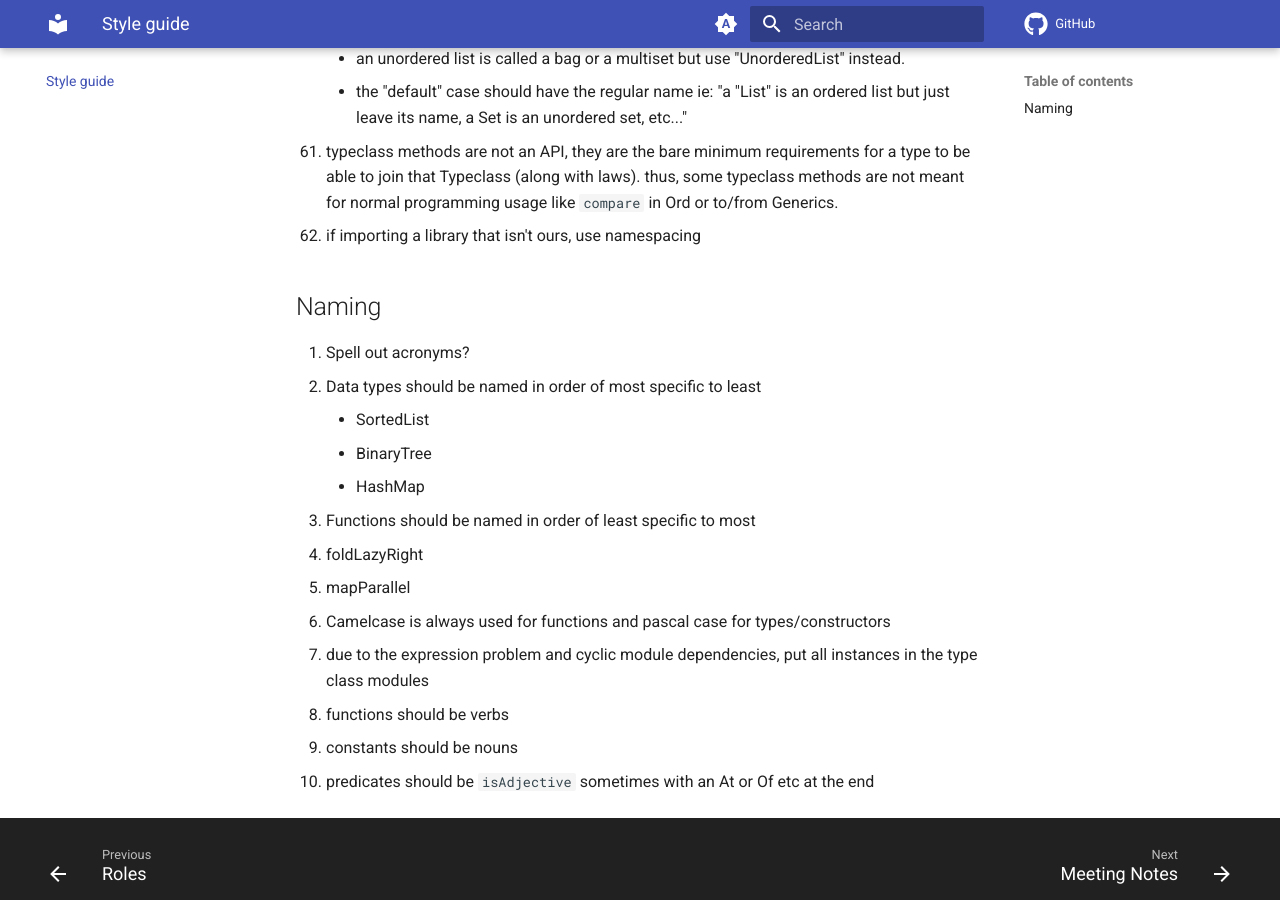
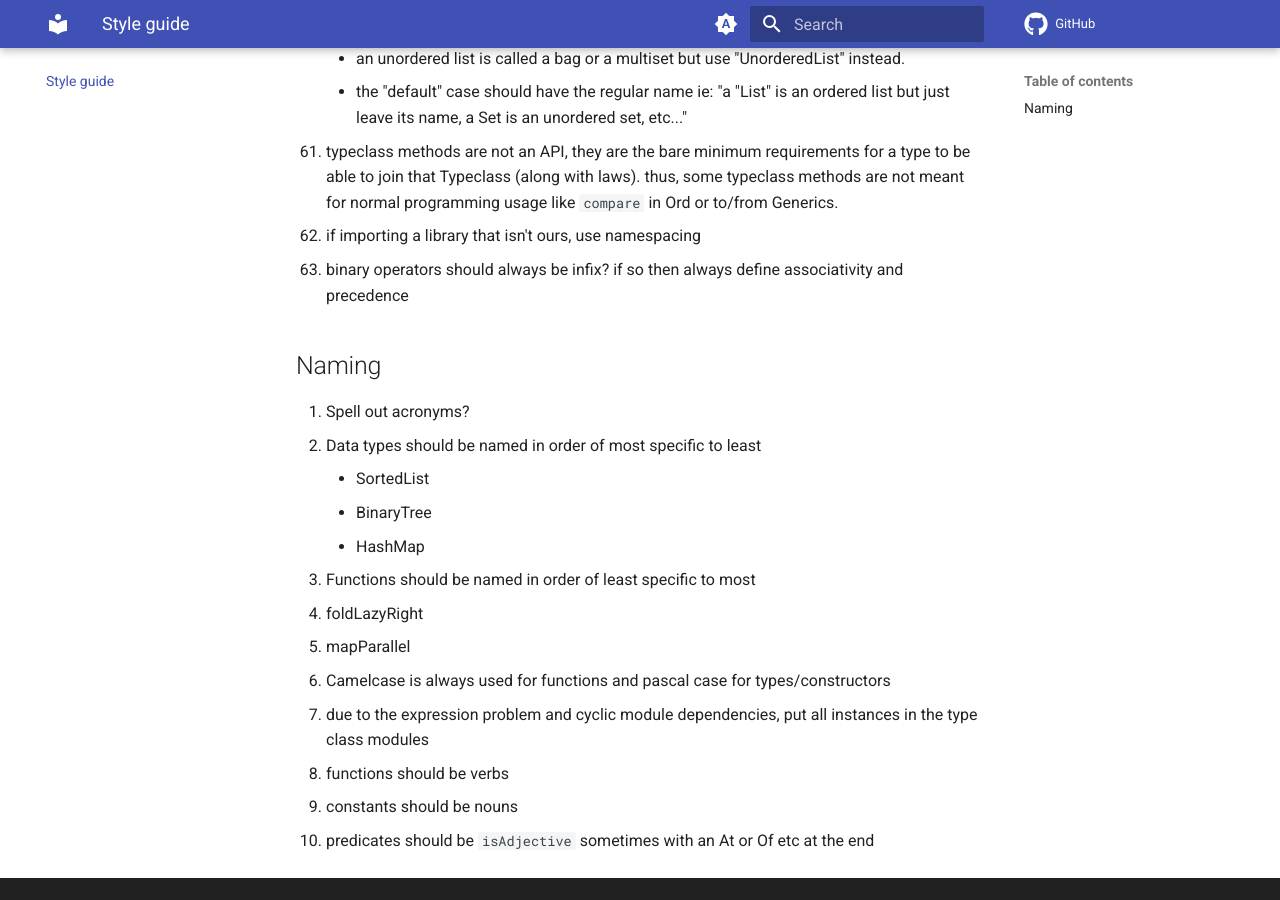
Before and after one commit to solvex-software/solvex-internal-documentation, an MkDocs documentation site: the page built from docs/style-guide.md, in a window 1280 px wide and 900 px high, scrolled down 2818 px. Built offline with MkDocs 1.6.1 and Material for MkDocs 9.7.7, drawn with Linux system fonts in a browser that asks for light colours; comment, search, counter and statistics services are not loaded.

Commit message:
Update style-guide.md

```diff
--- a/docs/style-guide.md
+++ b/docs/style-guide.md
@@ -67,6 +67,7 @@
     - the "default" case should have the regular name ie: "a "List" is an ordered list but just leave its name, a Set is an unordered set, etc..."
 1. typeclass methods are not an API, they are the bare minimum requirements for a type to be able to join that Typeclass (along with laws). thus, some typeclass methods are not meant for normal programming usage like `compare` in Ord or to/from Generics.
 1. if importing a library that isn't ours, use namespacing
+1. binary operators should always be infix? if so then always define associativity and precedence
 ## Naming
 1. Spell out acronyms?
 1. Data types should be named in order of most specific to least
```
